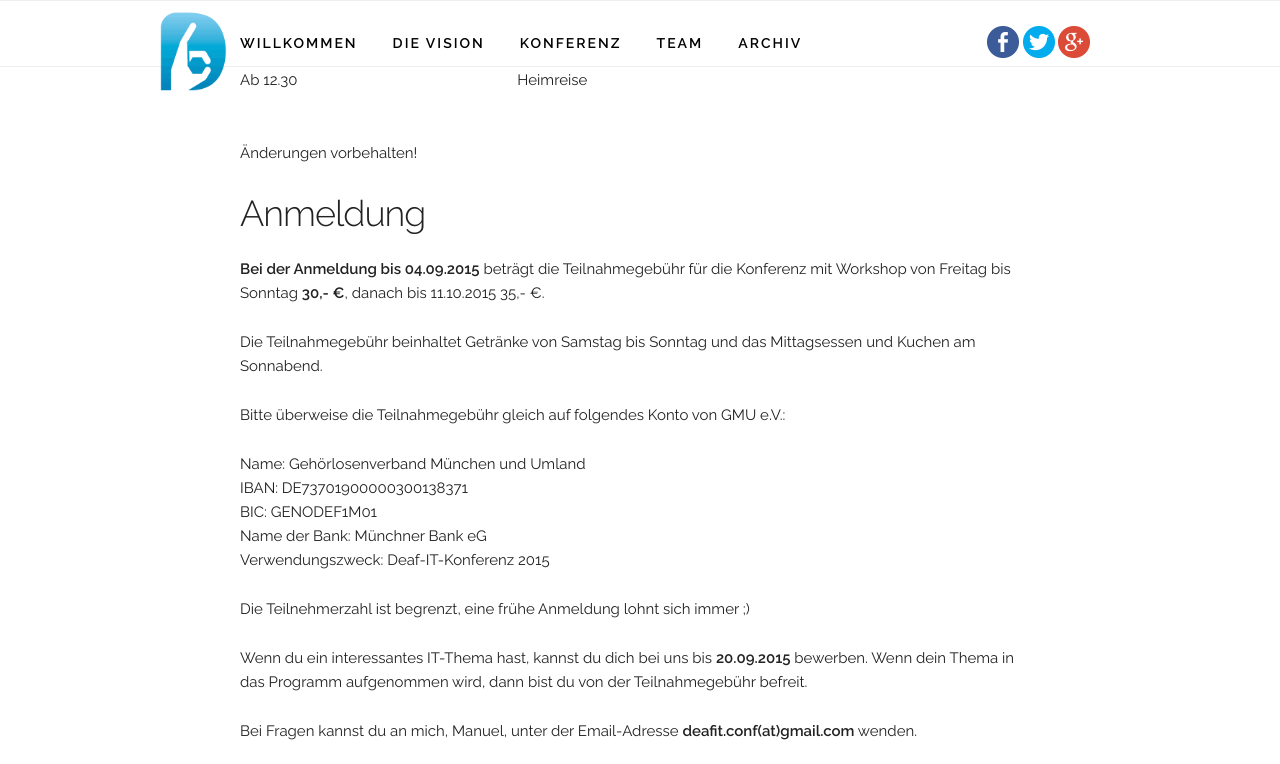
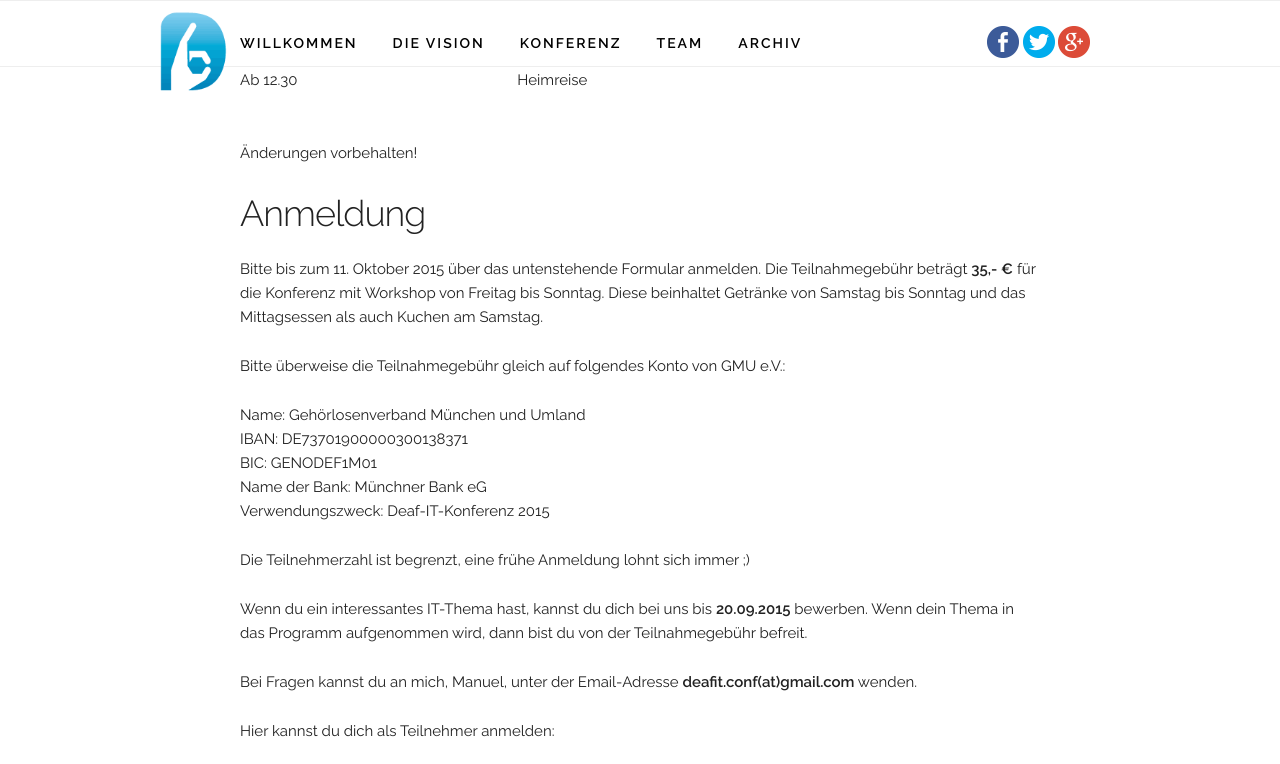
Before and after one commit to NickelPic/deafit.github.io, a Jekyll site: the page built from conference.md, in a window 1280 px wide and 900 px high, scrolled down 2051 px, cut to the strip 0-764 px from the top of the window. Built offline with Jekyll 4.4.1, drawn with Linux system fonts in a browser that asks for light colours; nearby versions of some CDN libraries.

Commit message:
Update conference.md

```diff
--- a/conference.md
+++ b/conference.md
@@ -137,9 +137,8 @@
 
 ### Anmeldung
 
-**Bei der Anmeldung bis 04.09.2015** beträgt die Teilnahmegebühr für die Konferenz mit Workshop von Freitag bis Sonntag **30,- €**, danach bis 11.10.2015 35,- €.
-
-Die Teilnahmegebühr beinhaltet Getränke von Samstag bis Sonntag und das Mittagsessen und Kuchen am Sonnabend.
+Bitte bis zum 11. Oktober 2015 über das untenstehende Formular anmelden.
+Die Teilnahmegebühr beträgt **35,- €** für die Konferenz mit Workshop von Freitag bis Sonntag. Diese beinhaltet Getränke von Samstag bis Sonntag und das Mittagsessen als auch Kuchen am Samstag.
 
 <p>Bitte überweise die Teilnahmegebühr gleich auf folgendes Konto von GMU e.V.:</p>
 <p>Name: Gehörlosenverband München und Umland<br>
```
